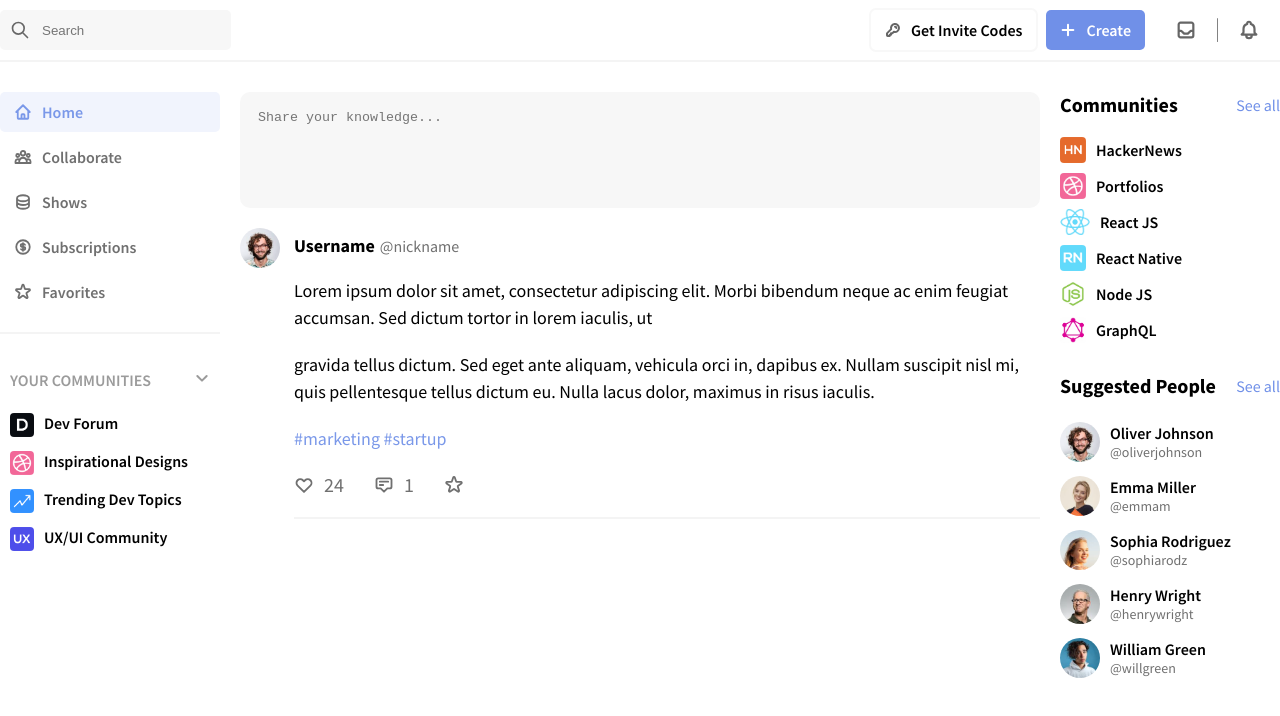
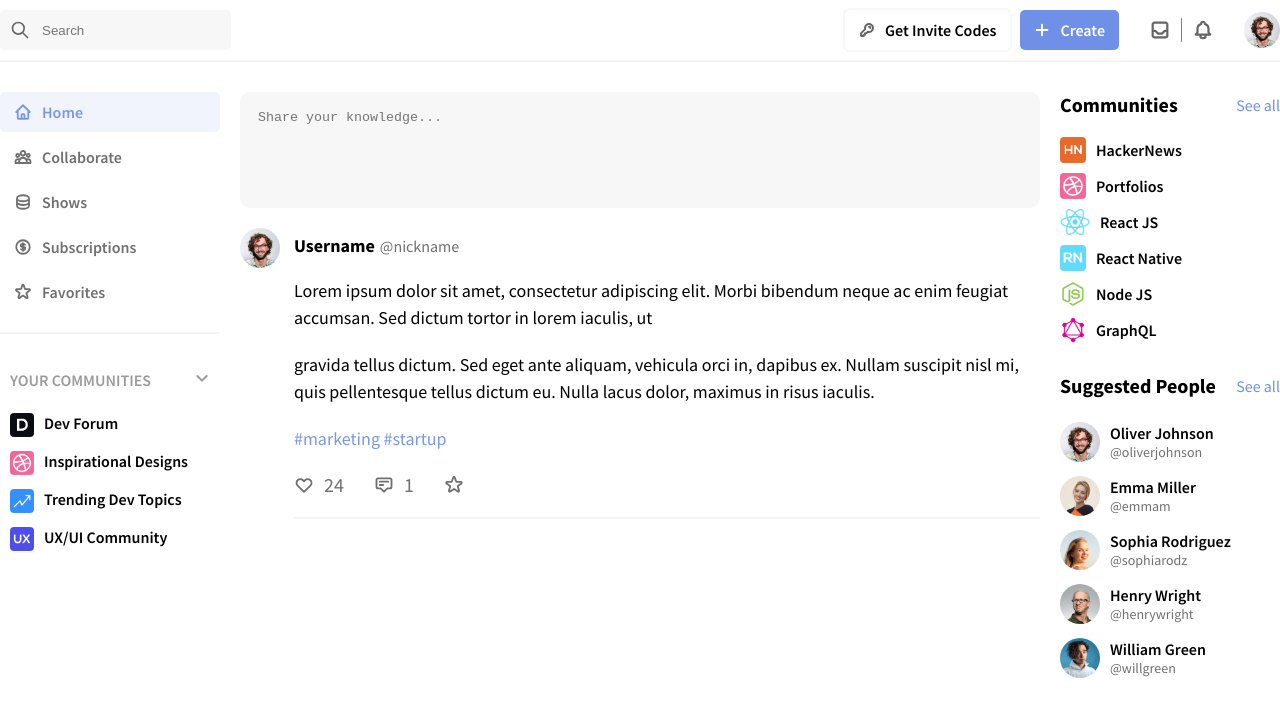
Before and after one commit to chrisprodev/social-media-ui, a React (Create React App) app: page / in a window 1280 px wide. Shown: the top 716 px of the page. Built offline with nearby package versions, Linux system fonts and the light colour scheme.

Commit message:
Add avatar Top Bar

```diff
--- a/src/components/TopBar.tsx
+++ b/src/components/TopBar.tsx
@@ -69,6 +69,7 @@ const TopBar: React.FC = () => {
               />
             </svg>
           </IconsContainer>
+          <Avatar src="/avatars/1.png" alt="" />
         </RightContent>
       </Wrapper>
     </Container>
@@ -137,7 +138,7 @@ const IconsContainer = styled.div`
     width: 1px;
     height: 2.4rem;
     border-radius: 1px;
-    margin: 0 2rem;
+    margin: 0 1rem;
   }
 
   svg {
@@ -146,3 +147,9 @@ const IconsContainer = styled.div`
     width: auto;
   }
 `;
+
+const Avatar = styled.img`
+  height: 3.6rem;
+  width: auto;
+  border-radius: 50%;
+`;
```
